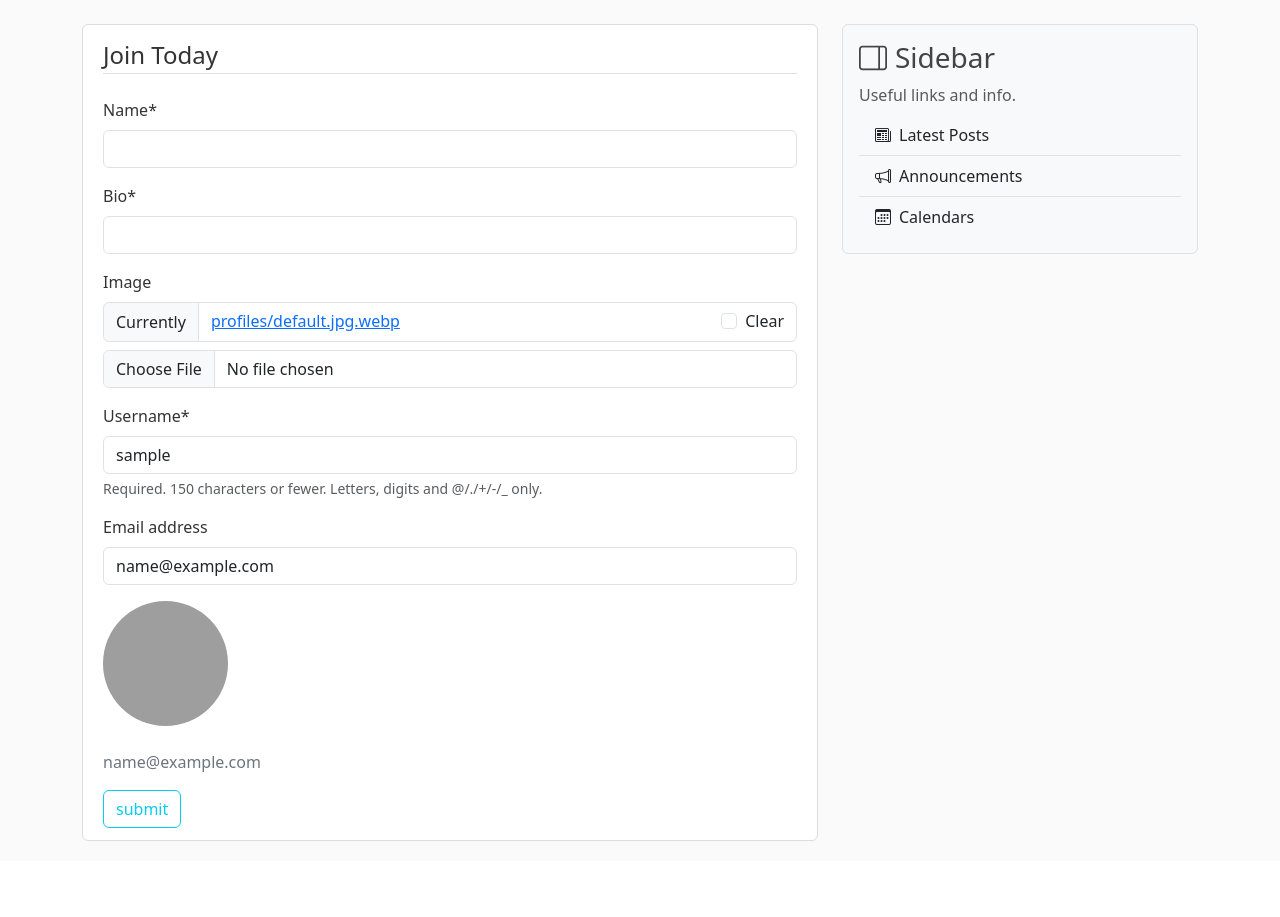
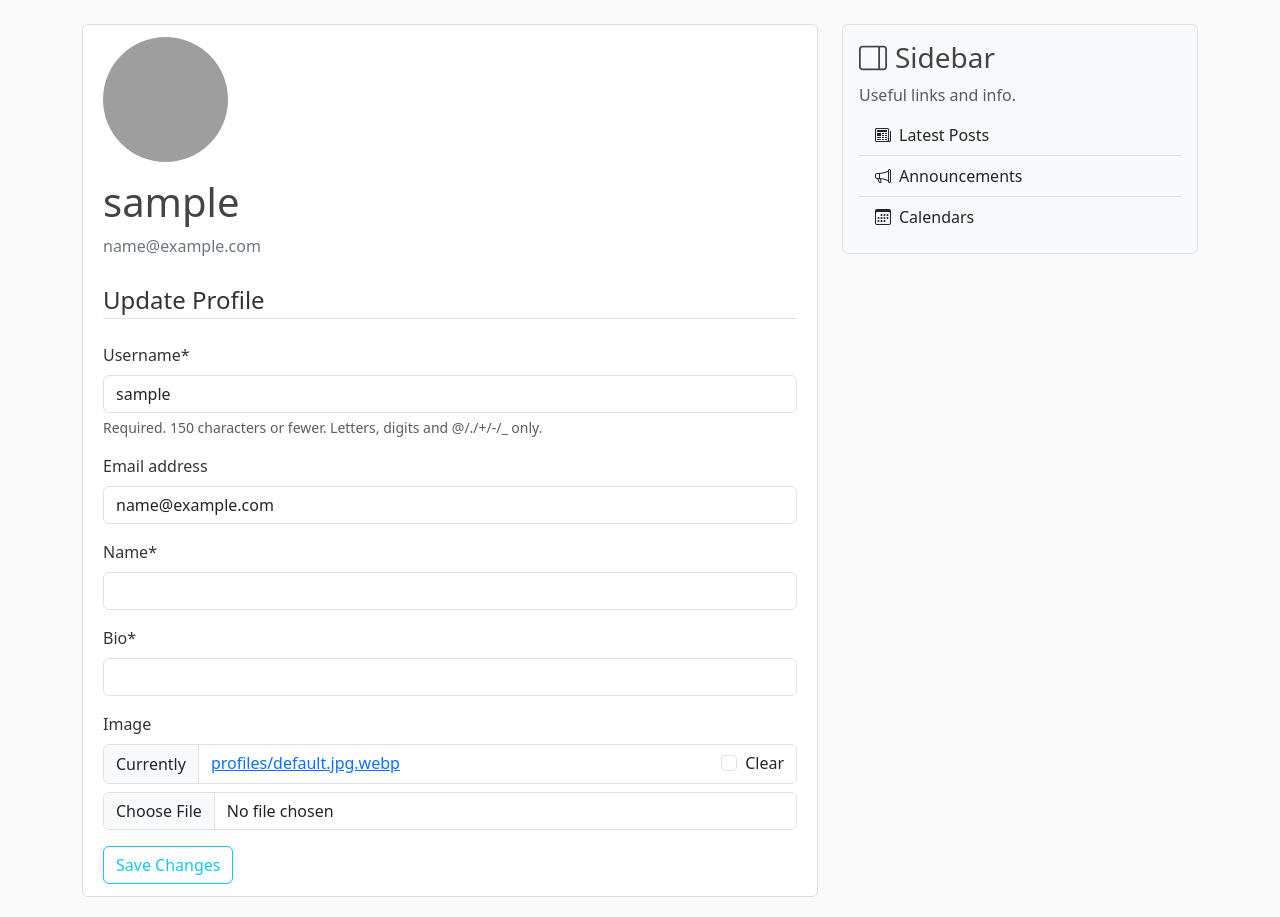
Before and after one commit to Faris07-cmd/Blog-app, a Django app: page /register/profile/ in a window 1280 px wide. Shown: the part 56-973 px from the top of the page. Before the commit the page ends 897 px from the top, so only its background shows below. Run offline with Django 5.2, Linux system fonts and the light colour scheme; the visitor is signed in with stand-in values (Sample User, id 1); some libraries are stand-ins or nearby versions; grey boxes are pictures that could not be loaded.

Commit message:
update on profile page structure

```diff
--- a/users/templates/users/profile.html
+++ b/users/templates/users/profile.html
@@ -1,27 +1,28 @@
 {% extends 'blog/base.html' %}
 {% load crispy_forms_tags %}
-
 {% block content %}
 <div class="content-section">
+
+  <div class="media mb-4">
+    {% if profile.image %}
+    <img class="rounded-circle account-img" src="{{ profile.image.url }}">
+    {% endif %}
+    <div class="media-body ml-3">
+      <h2 class="account-heading">{{ user.username }}</h2>
+      <p class="text-secondary">{{ user.email }}</p>
+      <p>{{ profile.bio }}</p>
+    </div>
+  </div>
+
   <form method="POST" enctype="multipart/form-data">
     {% csrf_token %}
- <legend class="border-bottom mb-4">Join Today</legend>
-      {{ profile_form|crispy }}
-      {{ user_form|crispy }}
-    <div class="media">
-      {% if profile.image %}
-      <img class="rounded-circle account-img" src="{{ profile.image.url}}">
-      {% endif %}
-        <div class="media-body">
-          <h1 class="account-heading">{{ profile.name }}</h1>
-          <h2 class="account-heading">{{ profile.bio }}</h2>
-          <p class="text-secondary">{{ user.email }}</p>
-        </div>
+    <legend class="border-bottom mb-4">Update Profile</legend>
+    {{ user_form|crispy }}
+    {{ profile_form|crispy }}
+    <div class="form-group">
+      <button class="btn btn-outline-info" type="submit">Save Changes</button>
     </div>
-    <div class="form-group">
-      <button class="btn btn-outline-info" type="submit">submit</button>
-    </div>
+  </form>
 
-    <!-- FORM HERE -->
 </div>
 {% endblock content %}
```
